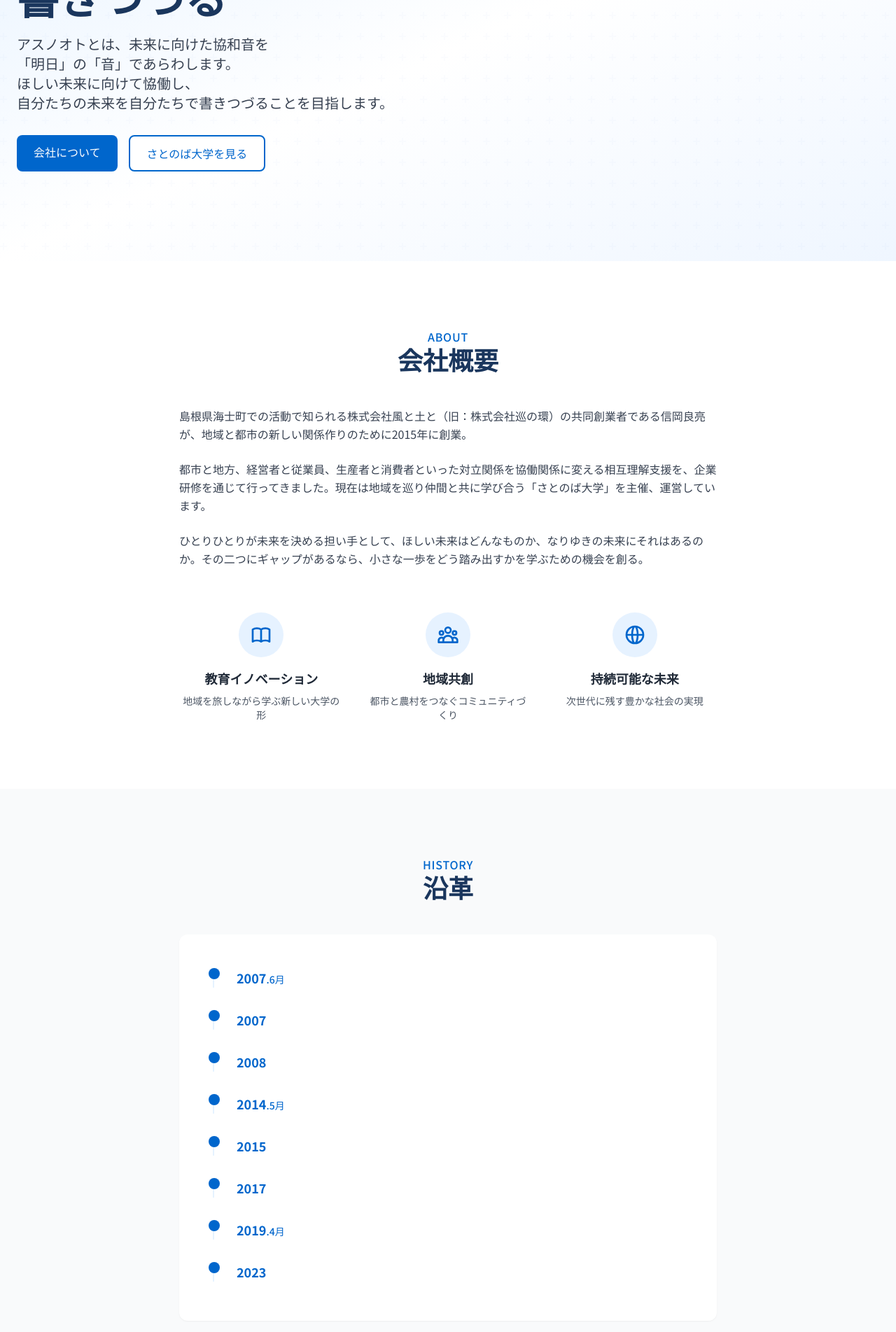
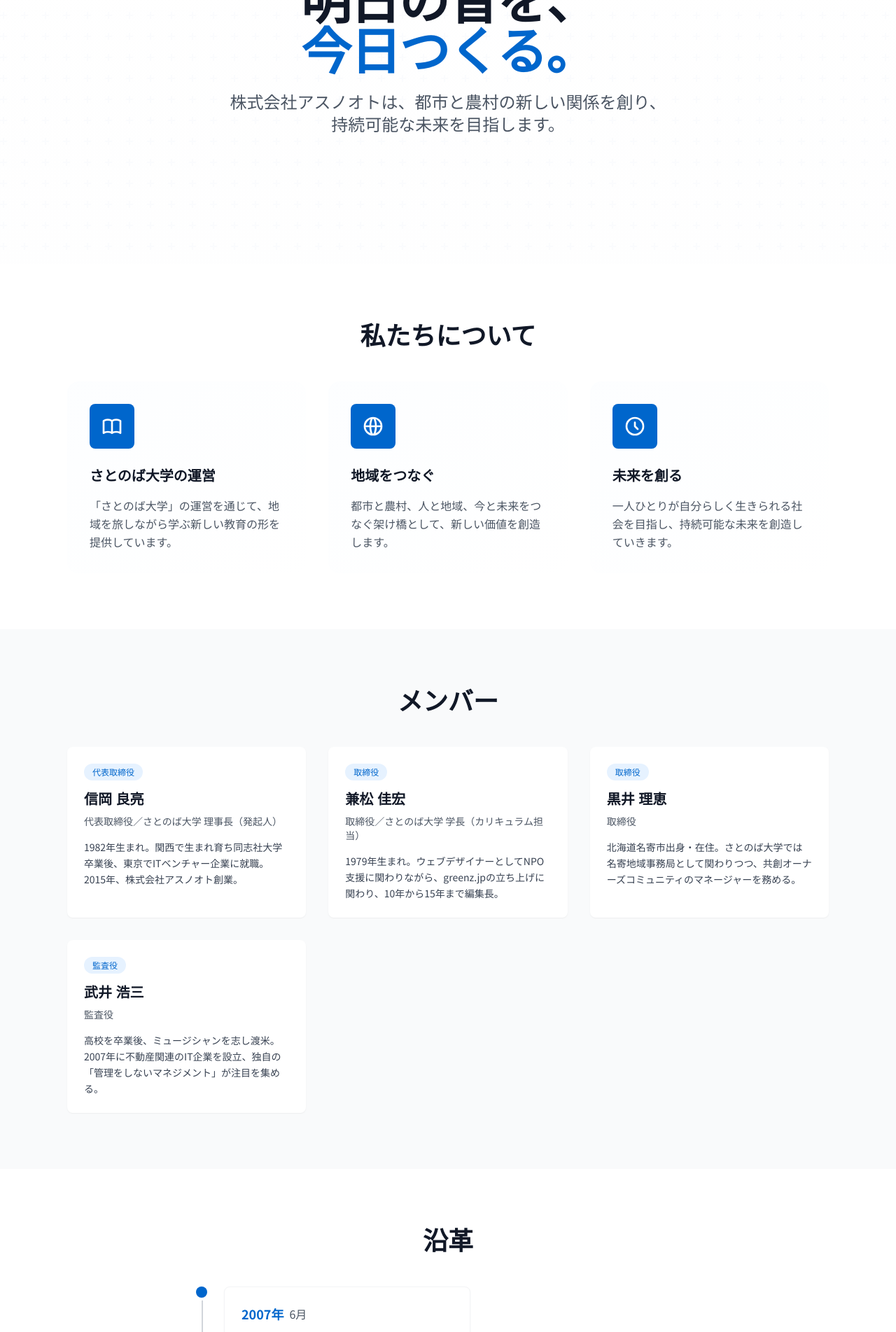
Before and after one commit to nananaokokoko/asunooto-website, a Next.js app: page / in a window 1280 px wide. Shown: the part 300-2203 px from the top of the page at 70% size. Built offline with nearby package versions, Linux system fonts and the light colour scheme; no server answers.

Commit message:
沿革セクションのバグを修正

```diff
--- a/pages/index.tsx
+++ b/pages/index.tsx
@@ -12,18 +12,17 @@ interface HomeProps {
   history: History[]
 }
 
-export default function Home({ members, news, history }: HomeProps) {
+const Home: React.FC<HomeProps> = ({ members, news, history }) => {
   return (
     <Layout>
       <Head>
-        <title>株式会社アスノオト - Asunooto Inc.</title>
-        <meta name="description" content="株式会社アスノオトは、都市と農村の新しい関係を創り、持続可能な未来を目指します。さとのば大学の運営を通じて、地域を旅する学びを提供しています。" />
-        <meta name="viewport" content="width=device-width, initial-scale=1" />
+        <title>株式会社アスノオト - 明日の音を、今日つくる。</title>
+        <meta name="description" content="株式会社アスノオトは、都市と農村の新しい関係を創り、持続可能な未来を目指します。" />
         <link rel="icon" href="/favicon.ico" />
       </Head>
 
       {/* ヒーローセクション */}
-      <section className="relative bg-gradient-to-br from-asunooto-light via-white to-blue-50 overflow-hidden">
+      <section className="relative min-h-[600px] flex items-center justify-center overflow-hidden">
         <div className="absolute inset-0 opacity-5">
           <div className="absolute inset-0 bg-gradient-to-br from-asunooto-blue/5 to-transparent"></div>
           <div className="absolute inset-0" style={{
@@ -31,181 +30,98 @@ export default function Home({ members, news, history }: HomeProps) {
             backgroundSize: '60px 60px'
           }}></div>
         </div>
+        <div className="relative z-10 text-center px-4 sm:px-6 lg:px-8">
+          <h1 className="text-5xl md:text-7xl font-bold text-gray-900 mb-6 tracking-tight">
+            明日の音を、<br />
+            <span className="text-asunooto-blue">今日つくる。</span>
+          </h1>
+          <p className="text-xl md:text-2xl text-gray-600 max-w-3xl mx-auto leading-relaxed">
+            株式会社アスノオトは、都市と農村の新しい関係を創り、<br className="hidden md:block" />
+            持続可能な未来を目指します。
+          </p>
+        </div>
+      </section>
 
-        <div className="container mx-auto px-4 md:px-6 py-20 md:py-32 relative z-10">
-          <div className="max-w-3xl">
-            <h1 className="font-display text-4xl md:text-6xl font-bold text-asunooto-dark mb-6 animate-fade-in">
-              じぶんのミライを<br />
-              書きつづる
-            </h1>
-            <p className="text-lg md:text-xl text-gray-700 leading-relaxed mb-8 animate-slide-up animate-delay-200">
-              アスノオトとは、未来に向けた協和音を<br className="hidden md:block" />
-              「明日」の「音」であらわします。<br />
-              ほしい未来に向けて恊働し、<br className="hidden md:block" />
-              自分たちの未来を自分たちで書きつづることを目指します。
+      {/* 私たちについて */}
+      <section id="about" className="py-20 bg-white">
+        <div className="max-w-6xl mx-auto px-4 sm:px-6 lg:px-8">
+          <h2 className="text-3xl md:text-4xl font-bold text-center text-gray-900 mb-12">
+            私たちについて
+          </h2>
+          <div className="grid md:grid-cols-3 gap-8">
+            <div className="bg-gradient-to-br from-asunooto-light/10 to-transparent rounded-2xl p-8 hover:shadow-lg transition-shadow">
+              <div className="w-16 h-16 bg-asunooto-blue rounded-lg flex items-center justify-center mb-6">
+                <svg className="w-8 h-8 text-white" fill="none" stroke="currentColor" viewBox="0 0 24 24">
+                  <path strokeLinecap="round" strokeLinejoin="round" strokeWidth={2} d="M12 6.253v13m0-13C10.832 5.477 9.246 5 7.5 5S4.168 5.477 3 6.253v13C4.168 18.477 5.754 18 7.5 18s3.332.477 4.5 1.253m0-13C13.168 5.477 14.754 5 16.5 5c1.747 0 3.332.477 4.5 1.253v13C19.832 18.477 18.247 18 16.5 18c-1.746 0-3.332.477-4.5 1.253" />
+                </svg>
+              </div>
+              <h3 className="text-xl font-bold mb-4 text-gray-900">さとのば大学の運営</h3>
+              <p className="text-gray-600 leading-relaxed">
+                「さとのば大学」の運営を通じて、地域を旅しながら学ぶ新しい教育の形を提供しています。
               </p>
-            <div className="flex flex-col sm:flex-row gap-4 animate-slide-up animate-delay-300">
-              <a
-                href="#about"
-                className="button-primary inline-block text-center"
-              >
-                会社について
-              </a>
-              <a
-                href="https://satonoba.org"
-                target="_blank"
-                className="bg-white text-asunooto-blue px-6 py-3 rounded-lg hover:bg-gray-50 transition-colors duration-200 font-medium border-2 border-asunooto-blue text-center"
-              >
-                さとのば大学を見る
-              </a>
+            </div>
+            <div className="bg-gradient-to-br from-asunooto-light/10 to-transparent rounded-2xl p-8 hover:shadow-lg transition-shadow">
+              <div className="w-16 h-16 bg-asunooto-blue rounded-lg flex items-center justify-center mb-6">
+                <svg className="w-8 h-8 text-white" fill="none" stroke="currentColor" viewBox="0 0 24 24">
+                  <path strokeLinecap="round" strokeLinejoin="round" strokeWidth={2} d="M21 12a9 9 0 01-9 9m9-9a9 9 0 00-9-9m9 9H3m9 9a9 9 0 01-9-9m9 9c1.657 0 3-4.03 3-9s-1.343-9-3-9m0 18c-1.657 0-3-4.03-3-9s1.343-9 3-9m-9 9a9 9 0 019-9" />
+                </svg>
+              </div>
+              <h3 className="text-xl font-bold mb-4 text-gray-900">地域をつなぐ</h3>
+              <p className="text-gray-600 leading-relaxed">
+                都市と農村、人と地域、今と未来をつなぐ架け橋として、新しい価値を創造します。
+              </p>
+            </div>
+            <div className="bg-gradient-to-br from-asunooto-light/10 to-transparent rounded-2xl p-8 hover:shadow-lg transition-shadow">
+              <div className="w-16 h-16 bg-asunooto-blue rounded-lg flex items-center justify-center mb-6">
+                <svg className="w-8 h-8 text-white" fill="none" stroke="currentColor" viewBox="0 0 24 24">
+                  <path strokeLinecap="round" strokeLinejoin="round" strokeWidth={2} d="M12 8v4l3 3m6-3a9 9 0 11-18 0 9 9 0 0118 0z" />
+                </svg>
+              </div>
+              <h3 className="text-xl font-bold mb-4 text-gray-900">未来を創る</h3>
+              <p className="text-gray-600 leading-relaxed">
+                一人ひとりが自分らしく生きられる社会を目指し、持続可能な未来を創造していきます。
+              </p>
             </div>
           </div>
         </div>
       </section>
 
-      {/* 会社概要セクション */}
-      <section id="about" className="py-16 md:py-24 bg-white">
-        <div className="container mx-auto px-4 md:px-6">
-          <div className="max-w-3xl mx-auto text-center">
-            <p className="section-subtitle animate-fade-in">ABOUT</p>
-            <h2 className="section-title animate-fade-in animate-delay-100">会社概要</h2>
-            <div className="mt-12 text-left space-y-6 text-gray-700 leading-relaxed">
-              <p className="animate-slide-up animate-delay-200">
-                島根県海士町での活動で知られる株式会社風と土と（旧：株式会社巡の環）の共同創業者である信岡良亮が、地域と都市の新しい関係作りのために2015年に創業。
-              </p>
-              <p className="animate-slide-up animate-delay-300">
-                都市と地方、経営者と従業員、生産者と消費者といった対立関係を協働関係に変える相互理解支援を、企業研修を通じて行ってきました。現在は地域を巡り仲間と共に学び合う「さとのば大学」を主催、運営しています。
-              </p>
-              <p className="animate-slide-up animate-delay-400">
-                ひとりひとりが未来を決める担い手として、ほしい未来はどんなものか、なりゆきの未来にそれはあるのか。その二つにギャップがあるなら、小さな一歩をどう踏み出すかを学ぶための機会を創る。
-              </p>
-            </div>
-
-            <div className="grid grid-cols-1 md:grid-cols-3 gap-8 mt-16">
-              <div className="text-center animate-fade-in animate-delay-100">
-                <div className="w-16 h-16 bg-asunooto-light rounded-full flex items-center justify-center mx-auto mb-4">
-                  <svg className="w-8 h-8 text-asunooto-blue" fill="none" stroke="currentColor" viewBox="0 0 24 24">
-                    <path strokeLinecap="round" strokeLinejoin="round" strokeWidth={2} d="M12 6.253v13m0-13C10.832 5.477 9.246 5 7.5 5S4.168 5.477 3 6.253v13C4.168 18.477 5.754 18 7.5 18s3.332.477 4.5 1.253m0-13C13.168 5.477 14.754 5 16.5 5c1.747 0 3.332.477 4.5 1.253v13C19.832 18.477 18.247 18 16.5 18c-1.746 0-3.332.477-4.5 1.253" />
-                  </svg>
-                </div>
-                <h3 className="font-display font-bold text-lg mb-2">教育イノベーション</h3>
-                <p className="text-sm text-gray-600">地域を旅しながら学ぶ新しい大学の形</p>
-              </div>
-
-              <div className="text-center animate-fade-in animate-delay-200">
-                <div className="w-16 h-16 bg-asunooto-light rounded-full flex items-center justify-center mx-auto mb-4">
-                  <svg className="w-8 h-8 text-asunooto-blue" fill="none" stroke="currentColor" viewBox="0 0 24 24">
-                    <path strokeLinecap="round" strokeLinejoin="round" strokeWidth={2} d="M17 20h5v-2a3 3 0 00-5.356-1.857M17 20H7m10 0v-2c0-.656-.126-1.283-.356-1.857M7 20H2v-2a3 3 0 015.356-1.857M7 20v-2c0-.656.126-1.283.356-1.857m0 0a5.002 5.002 0 019.288 0M15 7a3 3 0 11-6 0 3 3 0 016 0zm6 3a2 2 0 11-4 0 2 2 0 014 0zM7 10a2 2 0 11-4 0 2 2 0 014 0z" />
-                  </svg>
-                </div>
-                <h3 className="font-display font-bold text-lg mb-2">地域共創</h3>
-                <p className="text-sm text-gray-600">都市と農村をつなぐコミュニティづくり</p>
-              </div>
-
-              <div className="text-center animate-fade-in animate-delay-300">
-                <div className="w-16 h-16 bg-asunooto-light rounded-full flex items-center justify-center mx-auto mb-4">
-                  <svg className="w-8 h-8 text-asunooto-blue" fill="none" stroke="currentColor" viewBox="0 0 24 24">
-                    <path strokeLinecap="round" strokeLinejoin="round" strokeWidth={2} d="M21 12a9 9 0 01-9 9m9-9a9 9 0 00-9-9m9 9H3m9 9a9 9 0 01-9-9m9 9c1.657 0 3-4.03 3-9s-1.343-9-3-9m0 18c-1.657 0-3-4.03-3-9s1.343-9 3-9m-9 9a9 9 0 019-9" />
-                  </svg>
-                </div>
-                <h3 className="font-display font-bold text-lg mb-2">持続可能な未来</h3>
-                <p className="text-sm text-gray-600">次世代に残す豊かな社会の実現</p>
-              </div>
-            </div>
+      {/* メンバー */}
+      <section id="members" className="py-20 bg-gray-50">
+        <div className="max-w-6xl mx-auto px-4 sm:px-6 lg:px-8">
+          <h2 className="text-3xl md:text-4xl font-bold text-center text-gray-900 mb-12">
+            メンバー
+          </h2>
+          <div className="grid md:grid-cols-2 lg:grid-cols-3 gap-8">
+            {members.map((member) => (
+              <MemberCard key={member.id} member={member} />
+            ))}
           </div>
         </div>
       </section>
 
-      {/* 沿革セクション */}
-      <section id="history" className="py-16 md:py-24 bg-gray-50">
-        <div className="container mx-auto px-4 md:px-6">
+      {/* 沿革 */}
+      <section id="history" className="py-20 bg-white">
+        <div className="max-w-6xl mx-auto px-4 sm:px-6 lg:px-8">
+          <h2 className="text-3xl md:text-4xl font-bold text-center text-gray-900 mb-12">
+            沿革
+          </h2>
           <div className="max-w-3xl mx-auto">
-            <div className="text-center mb-12">
-              <p className="section-subtitle animate-fade-in">HISTORY</p>
-              <h2 className="section-title animate-fade-in animate-delay-100">沿革</h2>
-            </div>
-
-            <div className="bg-white rounded-xl shadow-sm p-8 md:p-12">
+            <div className="relative">
+              <div className="absolute left-8 top-0 bottom-0 w-0.5 bg-gray-300"></div>
               <div className="space-y-8">
-                {history.map((item, index) => (
-                  <div
-                    key={item.id}
-                    className="relative pl-8 border-l-2 border-asunooto-light animate-slide-up"
-                    style={{ animationDelay: `${200 + index * 100}ms` }}
-                  >
-                    <div className="absolute -left-2 top-0 w-4 h-4 bg-asunooto-blue rounded-full"></div>
-                    <div className="flex items-baseline gap-4 mb-2">
+                {history.map((item) => (
+                  <div key={item.id} className="relative flex items-start">
+                    <div className="absolute left-8 w-4 h-4 bg-asunooto-blue rounded-full -translate-x-1/2 ring-4 ring-white"></div>
+                    <div className="ml-16 bg-white rounded-lg p-6 shadow-sm border border-gray-100">
+                      <div className="flex items-center mb-2">
                         <span className="text-asunooto-blue font-bold text-lg">
-                        {item.year}
-                        {item.month && <span className="text-sm font-medium">.{item.month}</span>}
+                          {item.year}年
                         </span>
-                    </div>
-                    <p className="text-gray-700 leading-relaxed">
-                      {item.content}
-                    </p>
-                  </div>
-                ))}
-              </div>
-            </div>
-          </div>
-        </div>
-      </section>
-
-      {/* ニュースセクション */}
-      <section id="news" className="py-16 md:py-24 bg-gray-50">
-        <div className="container mx-auto px-4 md:px-6">
-          <div className="text-center mb-12">
-            <p className="section-subtitle animate-fade-in">NEWS</p>
-            <h2 className="section-title animate-fade-in animate-delay-100">ニュース</h2>
-          </div>
-
-          <div className="max-w-3xl mx-auto bg-white rounded-xl shadow-sm p-6 md:p-8">
-            {news.length > 0 ? (
-              news.map((item, index) => (
-                <NewsItem key={item.id} news={item} delay={200 + index * 100} />
-              ))
-            ) : (
-              <p className="text-center text-gray-500 py-8">
-                ニュースはありません
-              </p>
+                        {item.month && (
+                          <span className="text-gray-600 ml-2">{item.month}</span>
                         )}
                       </div>
-        </div>
-      </section>
-
-      {/* 沿革セクション */}
-      <section id="history" className="py-16 md:py-24 bg-white">
-        <div className="container mx-auto px-4 md:px-6">
-          <div className="text-center mb-12">
-            <p className="section-subtitle animate-fade-in">HISTORY</p>
-            <h2 className="section-title animate-fade-in animate-delay-100">沿革</h2>
-          </div>
-
-          <div className="max-w-3xl mx-auto">
-            <div className="relative">
-              {/* 縦線 */}
-              <div className="absolute left-0 md:left-24 top-0 bottom-0 w-0.5 bg-gray-200"></div>
-
-              {/* 沿革アイテム */}
-              {history.map((item, index) => (
-                <div
-                  key={item.id}
-                  className="flex gap-4 md:gap-8 mb-8 last:mb-0 animate-slide-up"
-                  style={{ animationDelay: `${200 + index * 100}ms` }}
-                >
-                  <div className="flex-shrink-0 w-20 md:w-24 text-right">
-                    <span className="font-display text-lg font-bold text-asunooto-blue">
-                      {item.year}
-                    </span>
-                    {item.month && (
-                      <span className="text-sm text-gray-500 block">{item.month}</span>
-                    )}
-                  </div>
-
-                  <div className="relative flex-grow pl-8">
-                    {/* 点 */}
-                    <div className="absolute -left-2 top-2 w-4 h-4 bg-white border-2 border-asunooto-blue rounded-full"></div>
-
                       <p className="text-gray-700 leading-relaxed">
                         {item.event}
                       </p>
@@ -215,39 +131,19 @@ export default function Home({ members, news, history }: HomeProps) {
               </div>
             </div>
           </div>
-      </section>
-
-      {/* メンバーセクション */}
-      <section id="members" className="py-16 md:py-24 bg-gray-50">
-        <div className="container mx-auto px-4 md:px-6">
-          <div className="text-center mb-12">
-            <p className="section-subtitle animate-fade-in">MEMBERS</p>
-            <h2 className="section-title animate-fade-in animate-delay-100">メンバー紹介</h2>
-          </div>
-
-          <div className="grid grid-cols-1 md:grid-cols-2 lg:grid-cols-3 gap-6">
-            {members.map((member, index) => (
-              <MemberCard key={member.id} member={member} delay={200 + index * 100} />
-            ))}
-          </div>
         </div>
       </section>
 
-      {/* お問い合わせセクション */}
-      <section id="contact" className="py-16 md:py-24 bg-gradient-to-br from-asunooto-light to-blue-50">
-        <div className="container mx-auto px-4 md:px-6">
-          <div className="max-w-2xl mx-auto text-center">
-            <p className="section-subtitle animate-fade-in">CONTACT</p>
-            <h2 className="section-title animate-fade-in animate-delay-100">お問い合わせ</h2>
-            <p className="text-gray-700 mt-6 mb-8 animate-slide-up animate-delay-200">
-              ご質問・ご相談はお気軽にお問い合わせください
-            </p>
-            <a
-              href="mailto:info@asunooto.co.jp"
-              className="button-primary inline-block animate-slide-up animate-delay-300"
-            >
-              メールでお問い合わせ
-            </a>
+      {/* お知らせ */}
+      <section id="news" className="py-20 bg-gray-50">
+        <div className="max-w-6xl mx-auto px-4 sm:px-6 lg:px-8">
+          <h2 className="text-3xl md:text-4xl font-bold text-center text-gray-900 mb-12">
+            お知らせ
+          </h2>
+          <div className="max-w-3xl mx-auto space-y-6">
+            {news.map((item) => (
+              <NewsItem key={item.id} news={item} />
+            ))}
           </div>
         </div>
       </section>
@@ -266,5 +162,8 @@ export const getStaticProps: GetStaticProps<HomeProps> = async () => {
       news,
       history,
     },
+    revalidate: 3600, // 1時間ごとに再生成
   }
 }
+
+export default Home
```
Lines whose indentation alone changed are shown as unchanged.
